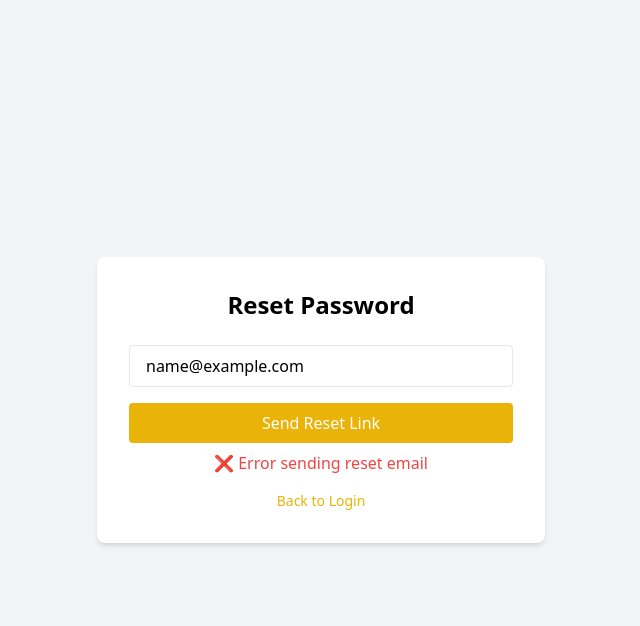
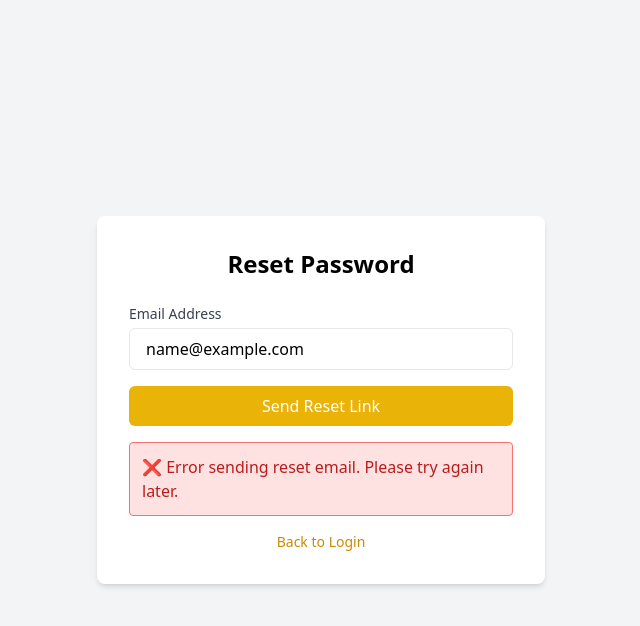
Before and after one commit to marajpatel123/todo-frontend, a React (Create React App) app: page /reset-password in a window 1280 px wide. Both pictures are taken after typing "name@example.com" into the empty fields and a click on the button "Send Reset Link". Shown: the top 626 px of the page, without its empty margins (319-959 px from the left). Built offline with nearby package versions, Linux system fonts and the light colour scheme; no server answers.

Commit message:
Update ResetPassword.jsx

```diff
--- a/src/Pages/ResetPassword.jsx
+++ b/src/Pages/ResetPassword.jsx
@@ -2,53 +2,92 @@ import React, { useState } from "react";
 import axios from "axios";
 import AuthLayout from "../Components/AuthLayout";
 import { Link } from "react-router-dom";
+import { useNavigate } from "react-router-dom";
 
 export default function ResetPassword() {
   const [email, setEmail] = useState("");
   const [msg, setMsg] = useState("");
   const [error, setError] = useState("");
+  const [isLoading, setIsLoading] = useState(false);
+  const navigate = useNavigate();
 
   const handleReset = async (e) => {
     e.preventDefault();
     setMsg("");
     setError("");
+    setIsLoading(true);
 
     try {
-      const res = await axios.post("https://todo-backend-r4rx.onrender.com/forgot-password", {
-        email,
-      });
-      setMsg(res.data.message || "✅ Reset link sent to your email");
+      const res = await axios.post(
+        "https://todo-backend-r4rx.onrender.com/forgot-password",
+        { email },
+        {
+          headers: {
+            "Content-Type": "application/json",
+          },
+        }
+      );
+
+      setMsg(res.data.message || "✅ Reset link sent to your email. Check your inbox (and spam folder).");
+      setTimeout(() => navigate("/login"), 3000);
     } catch (err) {
       console.error("Reset error:", err);
       const errorMessage =
-        err.response?.data?.message || "❌ Error sending reset email";
+        err.response?.data?.message ||
+        err.response?.data?.error ||
+        "❌ Error sending reset email. Please try again later.";
       setError(errorMessage);
+    } finally {
+      setIsLoading(false);
     }
   };
 
   return (
     <AuthLayout title="Reset Password">
       <form onSubmit={handleReset} className="space-y-4">
+        <div>
+          <label htmlFor="email" className="block text-sm font-medium text-gray-700 mb-1">
+            Email Address
+          </label>
           <input
             type="email"
-          placeholder="Email"
-          className="w-full px-4 py-2 border rounded"
+            id="email"
+            placeholder="Enter your registered email"
+            className="w-full px-4 py-2 border rounded-md focus:outline-none focus:ring-2 focus:ring-yellow-500"
             value={email}
             onChange={(e) => setEmail(e.target.value)}
             required
           />
+        </div>
+
         <button
           type="submit"
-          className="w-full bg-yellow-500 text-white py-2 rounded hover:bg-yellow-600"
+          disabled={isLoading}
+          className={`w-full bg-yellow-500 text-white py-2 rounded-md hover:bg-yellow-600 transition-colors ${
+            isLoading ? "opacity-70 cursor-not-allowed" : ""
+          }`}
         >
-          Send Reset Link
+          {isLoading ? "Sending..." : "Send Reset Link"}
         </button>
       </form>
-      {msg && <p className="text-green-500 text-center mt-2">{msg}</p>}
-      {error && <p className="text-red-500 text-center mt-2">{error}</p>}
+
+      {msg && (
+        <div className="mt-4 p-3 bg-green-100 border border-green-400 text-green-700 rounded">
+          {msg}
+        </div>
+      )}
+
+      {error && (
+        <div className="mt-4 p-3 bg-red-100 border border-red-400 text-red-700 rounded">
+          {error}
+        </div>
+      )}
 
       <div className="mt-4 text-sm text-center">
-        <Link to="/login" className="text-yellow-500 hover:underline">
+        <Link
+          to="/login"
+          className="text-yellow-600 hover:text-yellow-700 hover:underline"
+        >
           Back to Login
         </Link>
       </div>
```
Lines whose indentation alone changed are shown as unchanged.
